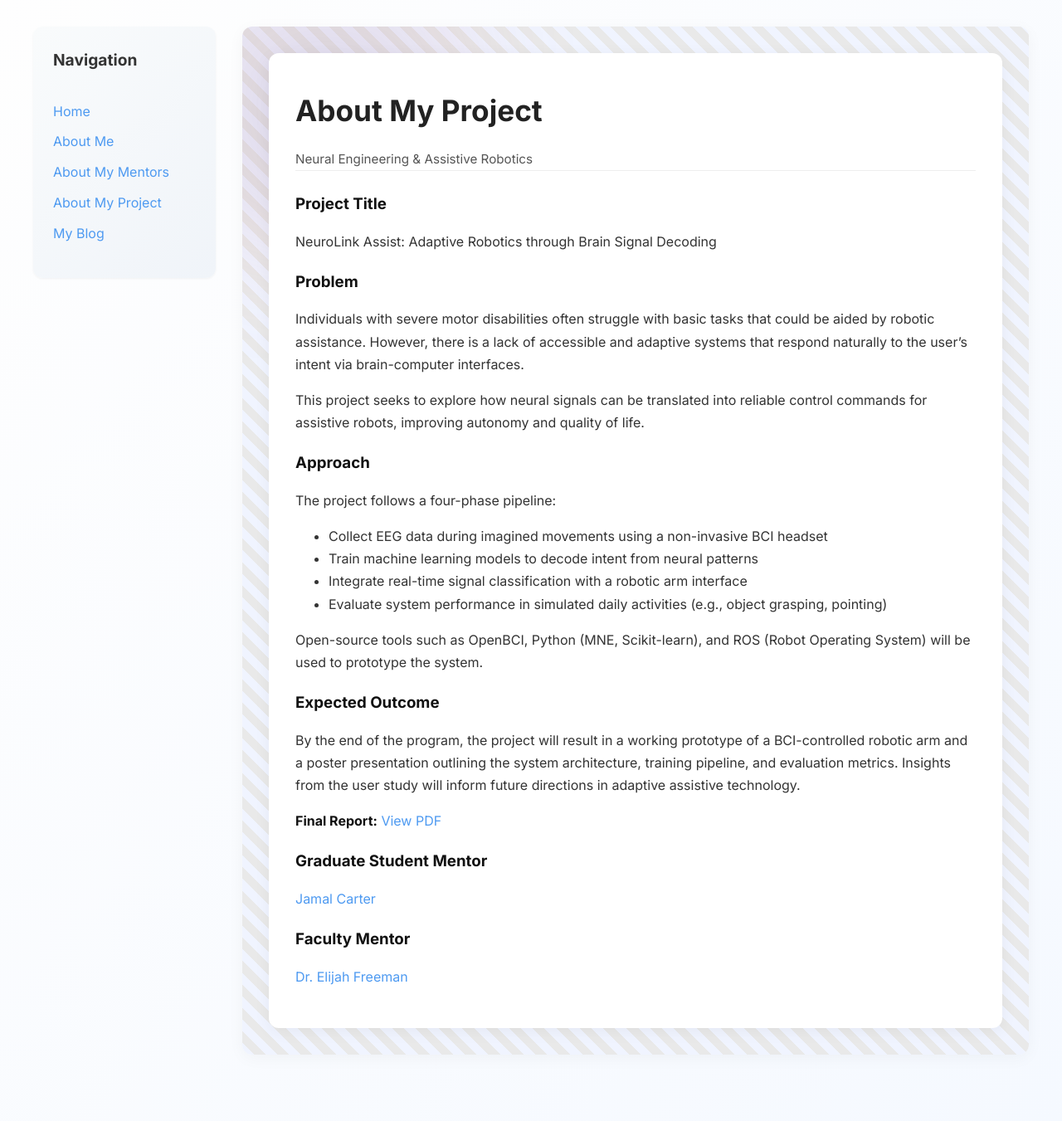
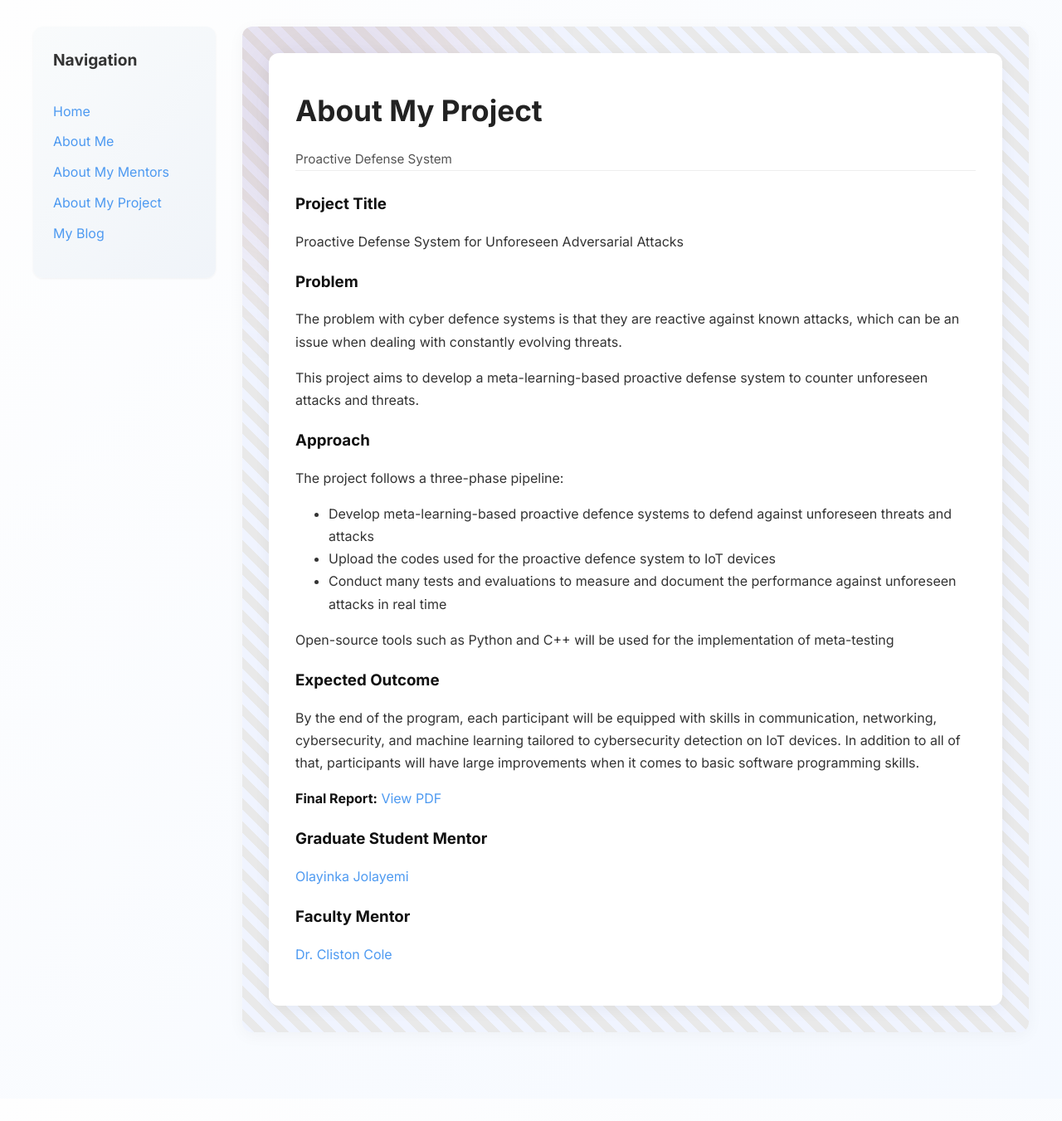
Before and after one commit to Tyrell-Adams/Tyrell-Adams.github.io, a Jekyll site: the page built from pages/about-my-project.md, in a window 1280 px wide. Shown: the whole page at 83% size. Built offline with Jekyll 4.4.1, drawn with Linux system fonts in a browser that asks for light colours; after the commit the page ends 1324 px from its top, so only the background shows below that.

Commit message:
Update about-my-project.md

```diff
--- a/pages/about-my-project.md
+++ b/pages/about-my-project.md
@@ -3,34 +3,32 @@ layout: project
 title: About My Project
 permalink: /about-my-project.html
 
-subtitle: Neural Engineering & Assistive Robotics
-project_title: "NeuroLink Assist: Adaptive Robotics through Brain Signal Decoding"
+subtitle: Proactive Defense System
+project_title: "Proactive Defense System for Unforeseen Adversarial Attacks"
 
 problem: |
-  Individuals with severe motor disabilities often struggle with basic tasks that could be aided by robotic assistance. However, there is a lack of accessible and adaptive systems that respond naturally to the user's intent via brain-computer interfaces.
+ The problem with cyber defence systems is that they are reactive against known attacks, which can be an issue when dealing with constantly evolving threats.
 
-  This project seeks to explore how neural signals can be translated into reliable control commands for assistive robots, improving autonomy and quality of life.
+  This project aims to develop a meta-learning-based proactive defense system to counter unforeseen attacks and threats.
+approach: |
+  The project follows a three-phase pipeline:
 
-approach: |
-  The project follows a four-phase pipeline:
+  - Develop meta-learning-based proactive defence systems to defend against unforeseen threats and attacks
+  - Upload the codes used for the proactive defence system to IoT devices
+  - Conduct many tests and evaluations to measure and document the performance against unforeseen attacks in real time
 
-  - Collect EEG data during imagined movements using a non-invasive BCI headset
-  - Train machine learning models to decode intent from neural patterns
-  - Integrate real-time signal classification with a robotic arm interface
-  - Evaluate system performance in simulated daily activities (e.g., object grasping, pointing)
-
-  Open-source tools such as OpenBCI, Python (MNE, Scikit-learn), and ROS (Robot Operating System) will be used to prototype the system.
+  Open-source tools such as Python and C++ will be used for the implementation of meta-testing
 
 outcome: |
-  By the end of the program, the project will result in a working prototype of a BCI-controlled robotic arm and a poster presentation outlining the system architecture, training pipeline, and evaluation metrics. Insights from the user study will inform future directions in adaptive assistive technology.
+  By the end of the program, each participant will be equipped with skills in communication, networking, cybersecurity, and machine learning tailored to cybersecurity detection on IoT devices. In addition to all of that, participants will have large improvements when it comes to basic software programming skills.
 
 final_report_url: https://dl.icdst.org/pdfs/files/22e390b2eb0c8e951f3a742fda5b2d1d.pdf
 
 grad_mentor:
-  name: Jamal Carter
-  linkedin: https://www.linkedin.com/in/jamal-carter
+  name: Olayinka Jolayemi
+  linkedin: https://www.linkedin.com/in/jolayemi-olayinka-85b38268/
 
 faculty_mentor:
-  name: Dr. Elijah Freeman
+  name: Dr. Cliston Cole
   linkedin: https://www.linkedin.com/in/dr-elijah-freeman
 ---
```
